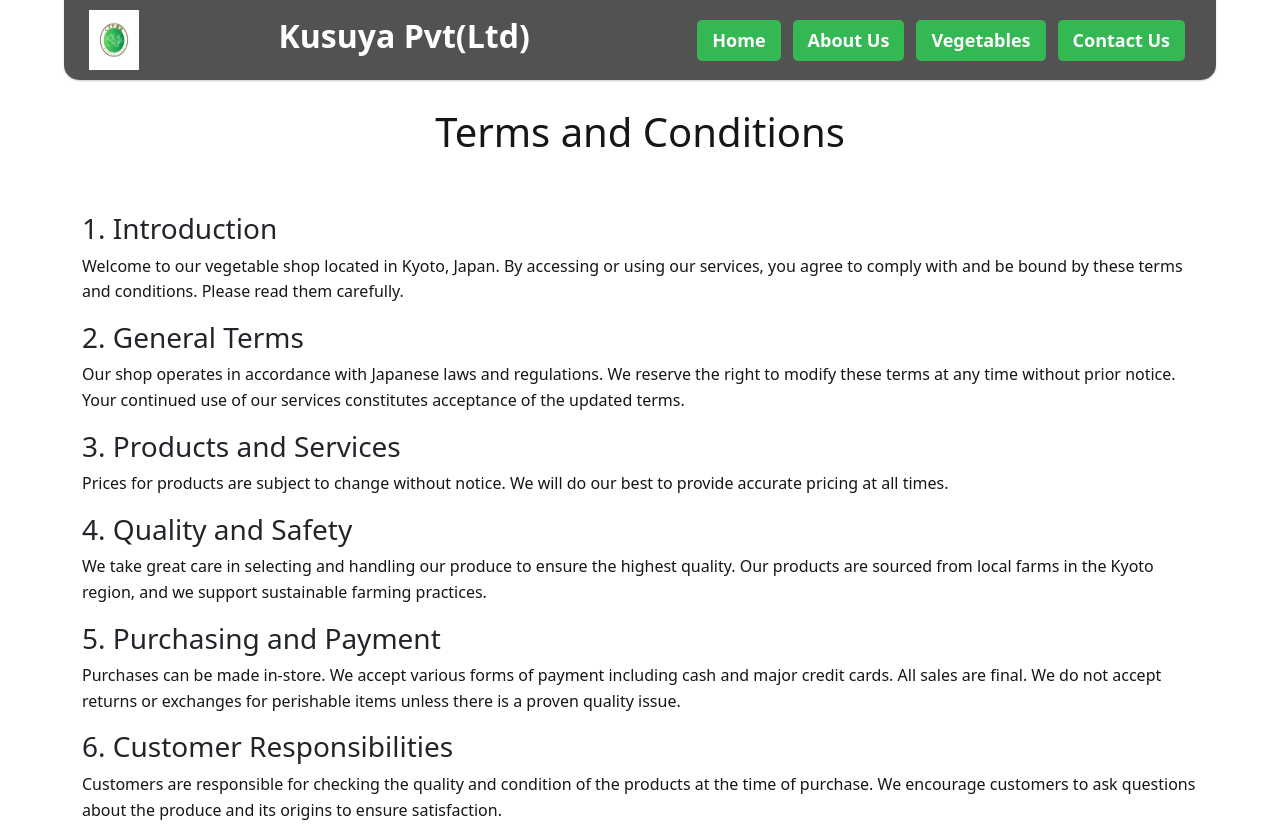
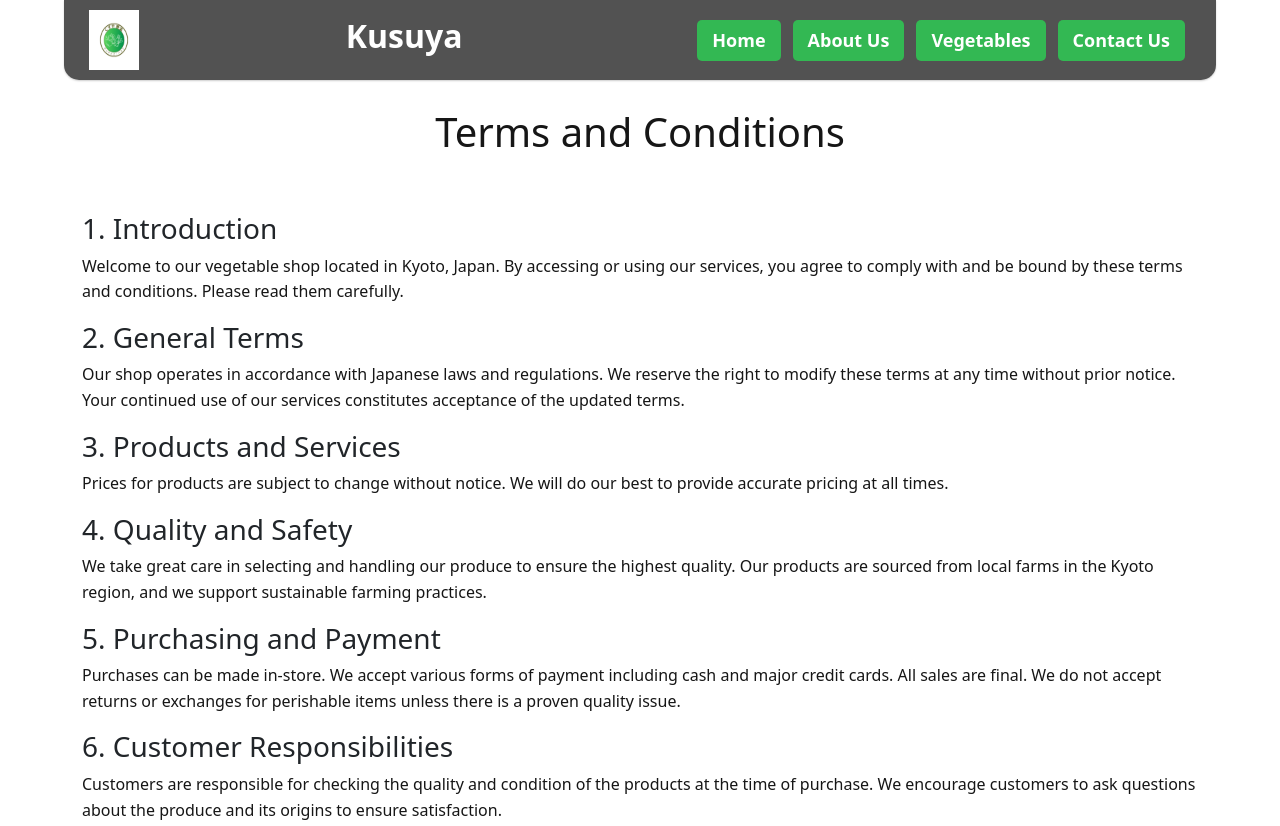
Before and after one commit to Shira69/Kusuya, a plain HTML site: page Terms and conditions.html in a window 1280 px wide. Shown: the top 826 px of the page. Drawn offline with nearby package versions, Linux system fonts and the light colour scheme.

Commit message:
Update Terms and conditions.html

```diff
--- a/Terms and conditions.html
+++ b/Terms and conditions.html
@@ -30,7 +30,7 @@
                         </a>
                     </div>
                     <div>
-                        <h2 class="text-white fw-bold">Kusuya Pvt(Ltd)</h2>
+                        <h2 class="text-white fw-bold">Kusuya</h2>
                     </div>
                      <nav>
                          <label class="menu-btn" for="menuToggle">
```
